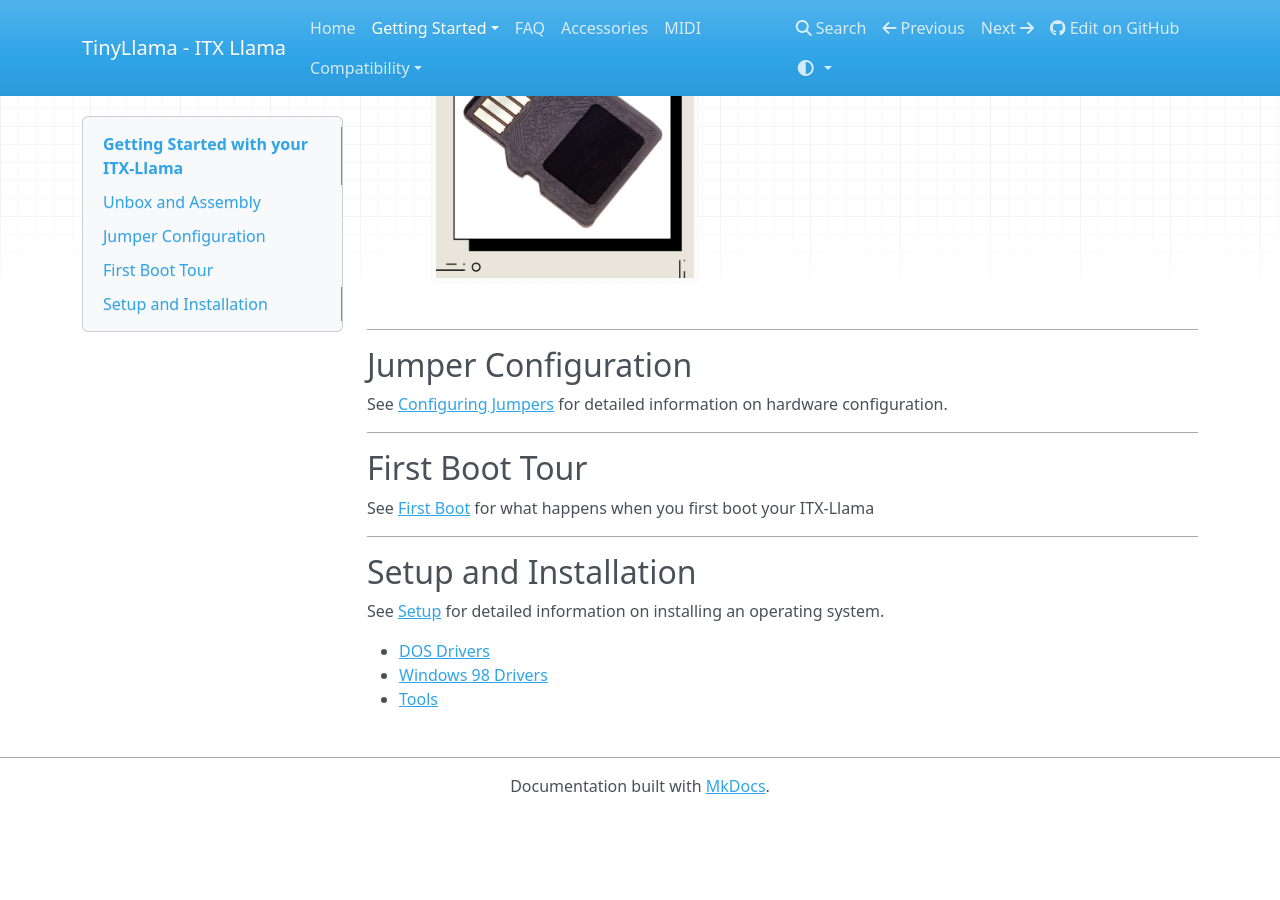
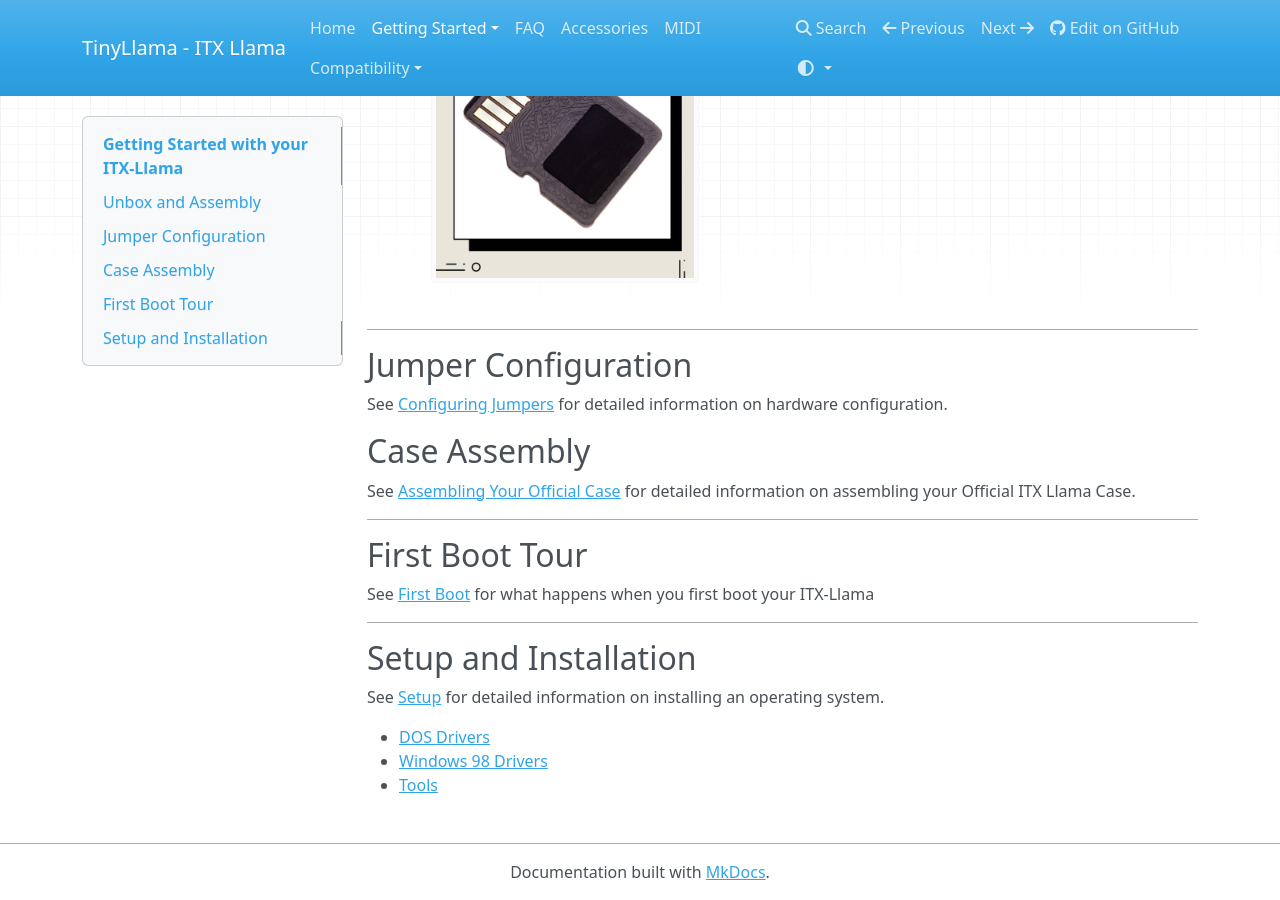
Before and after one commit to timesscar/tinyllama-docs, an MkDocs documentation site: the page built from docs/itxllama/getting-started.md, in a window 1280 px wide and 900 px high, scrolled down 2492 px. Built offline with MkDocs 1.6.1, drawn with Linux system fonts in a browser that asks for light colours; nearby versions of some CDN libraries; before the commit the page ends 3306 px from its top, so only the background shows below that.

Commit message:
Tie case assembly instructions into NAV

```diff
--- a/docs/itxllama/getting-started.md
+++ b/docs/itxllama/getting-started.md
@@ -67,6 +67,10 @@
 
 See [Configuring Jumpers](getting-started/jumpers.md) for detailed information on hardware configuration.
 
+## Case Assembly
+
+See [Assembling Your Official Case](getting-started/case-assembly.md) for detailed information on assembling your Official ITX Llama Case.
+
 ---
 
 ## First Boot Tour
--- a/mkdocs.yml
+++ b/mkdocs.yml
@@ -9,6 +9,7 @@
   - Getting Started:
     - Unboxing: itxllama/getting-started.md
     - Jumpers: itxllama/getting-started/jumpers.md
+    - Case Assembly: itxllama/getting-started/case-assembly.md
     - First Boot: itxllama/getting-started/firstboot.md
     - Setup: itxllama/getting-started/setup.md
     - Setup DOS: itxllama/getting-started/setup-dos.md
```
